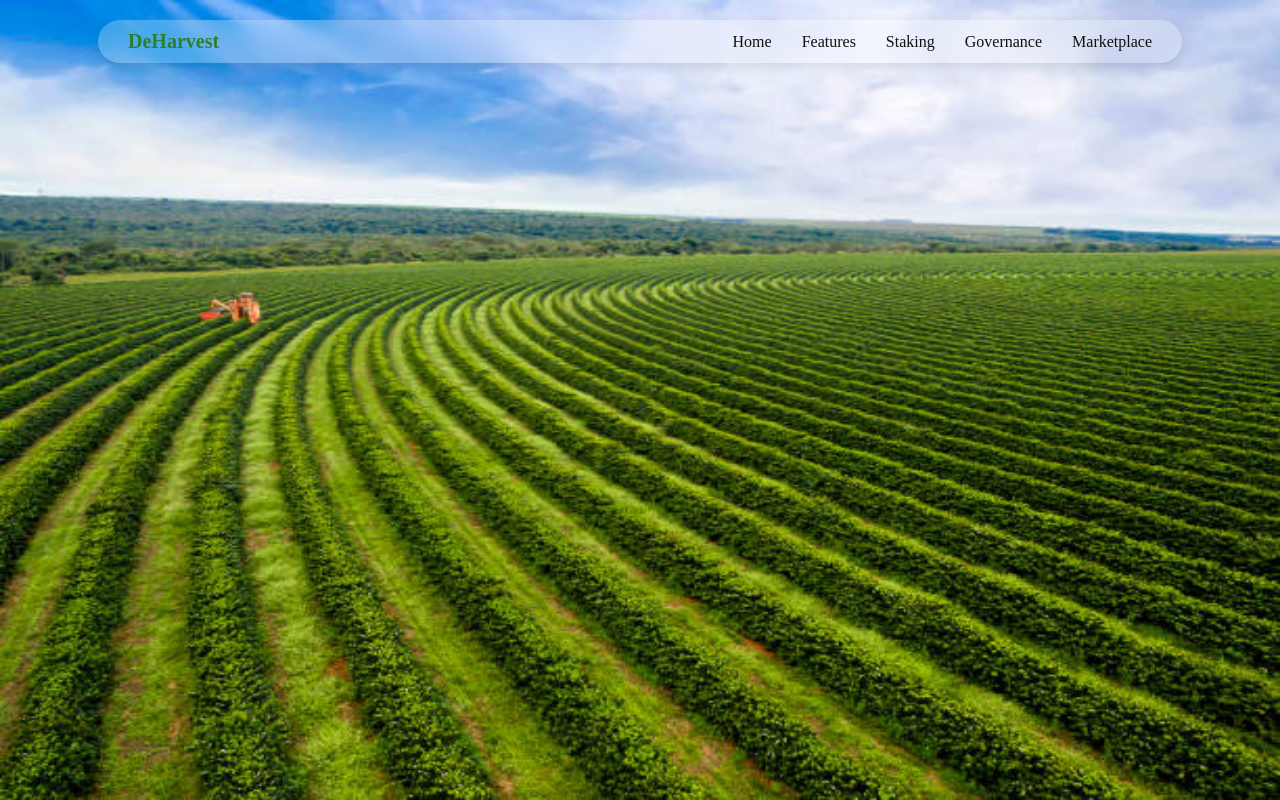
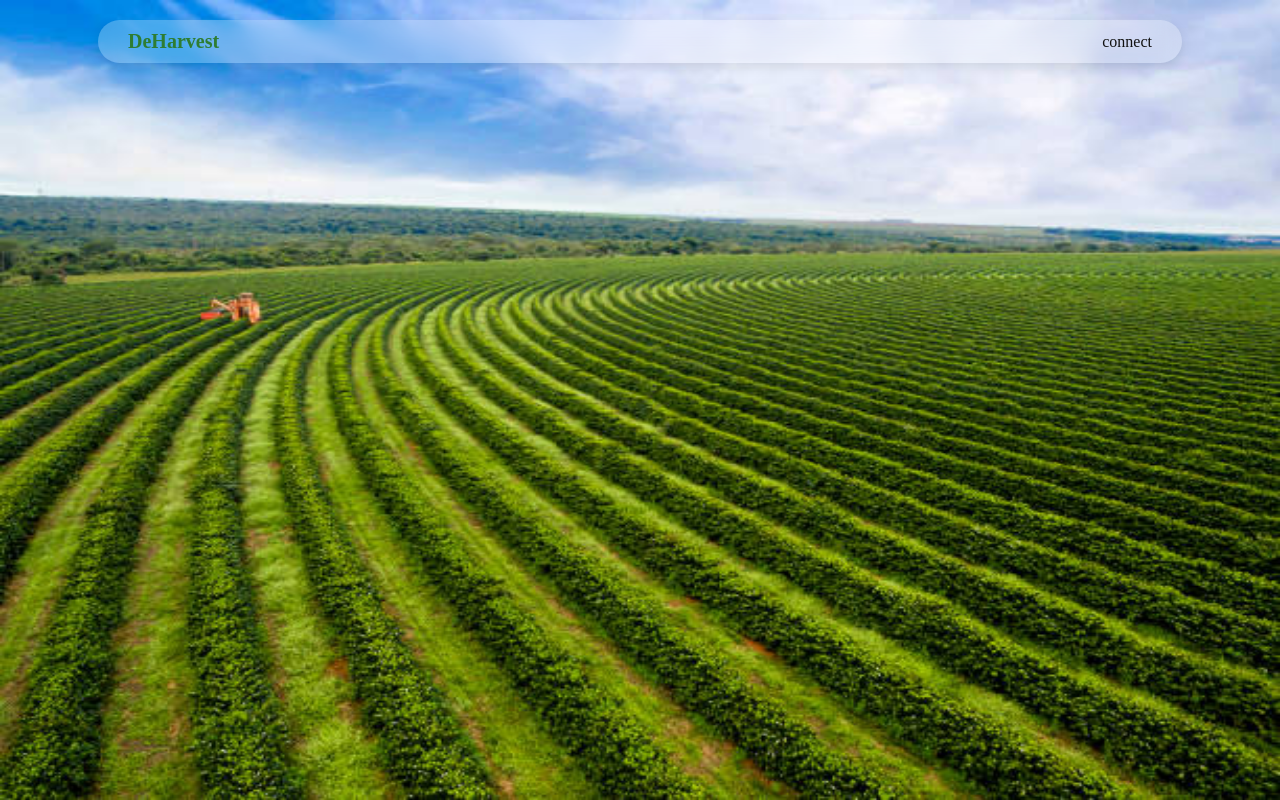
Before and after one commit to SSameer20/DeFarm, a React (Vite) app in the folder client/: page / in a window 1280 px wide. Built offline with nearby package versions, Linux system fonts and the light colour scheme.

Commit message:
fix: comment out unused navigation links in Navigation component

```diff
--- a/client/src/components/Navigation.jsx
+++ b/client/src/components/Navigation.jsx
@@ -4,7 +4,7 @@ function Navigation() {
     <nav className="glass-navbar">
       <div className="logo">DeHarvest</div>
       <ul className="nav-menu">
-        <li>
+        {/* <li>
           <a href="#home">Home</a>
         </li>
         <li>
@@ -18,6 +18,9 @@ function Navigation() {
         </li>
         <li>
           <a href="#marketplace">Marketplace</a>
+        </li> */}
+        <li>
+          <a href="#wallet">connect</a>
         </li>
       </ul>
     </nav>
```
